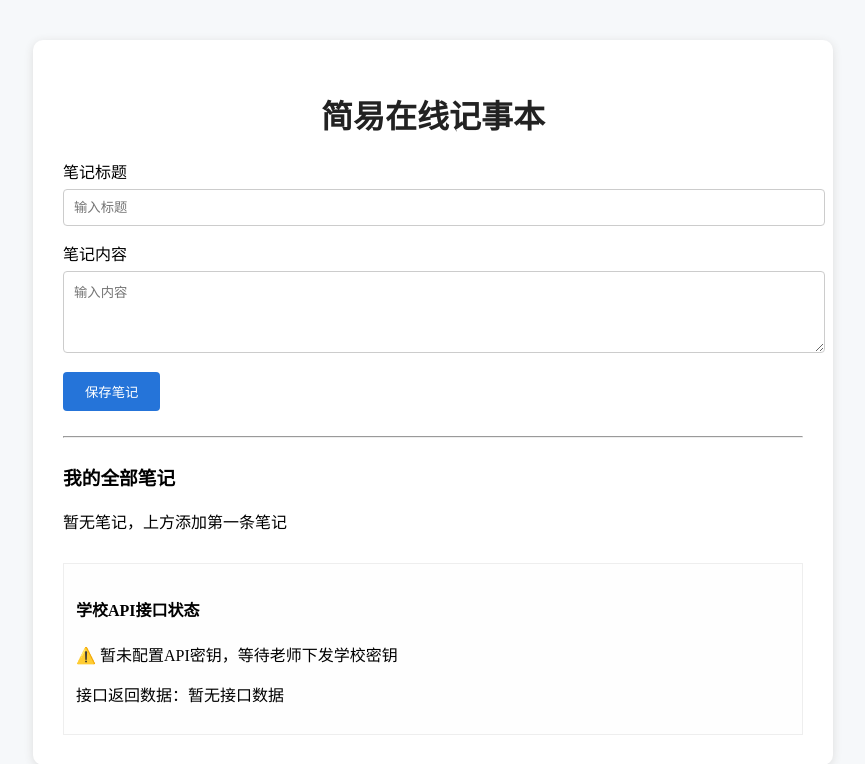
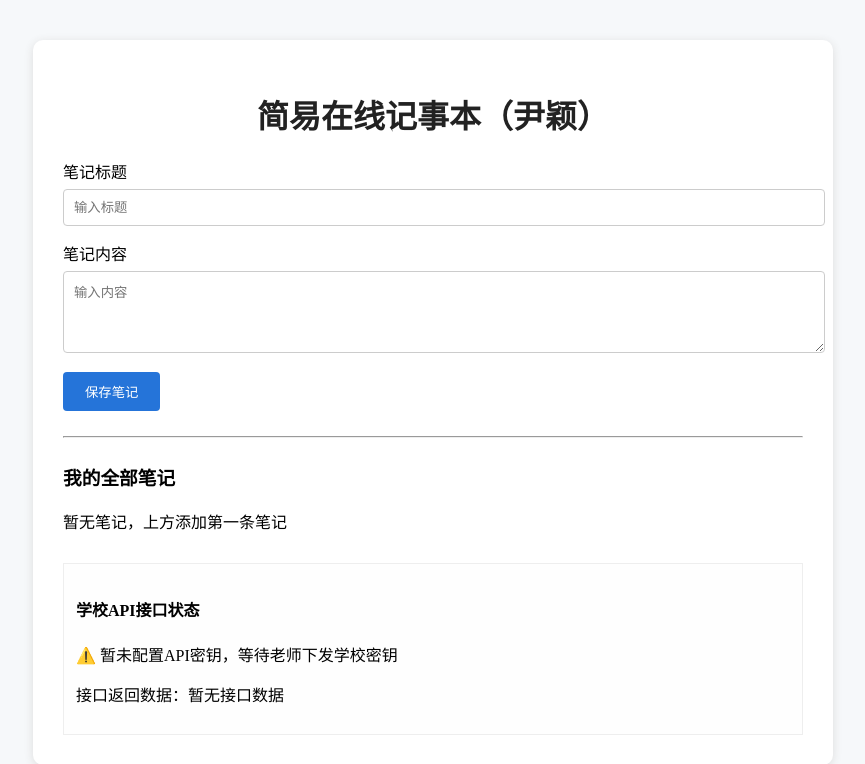
Before and after one commit to yinying-666/111, a Flask app: page / in a window 1280 px wide. Shown: the top 764 px of the page, without its empty margins (207-1072 px from the left). Run offline with Flask 3, Linux system fonts and the light colour scheme.

Commit message:
Update index.html for online notepad application

```diff
--- a/尹颖 railway-web-demo/templates/index.html
+++ b/尹颖 railway-web-demo/templates/index.html
@@ -55,7 +55,7 @@
 </head>
 <body>
     <div class="box">
-        <h1>简易在线记事本</h1>
+        <h1>简易在线记事本（尹颖）</h1>
         <!-- 新增笔记表单 -->
         <form method="post">
             <div class="form-item">
```
